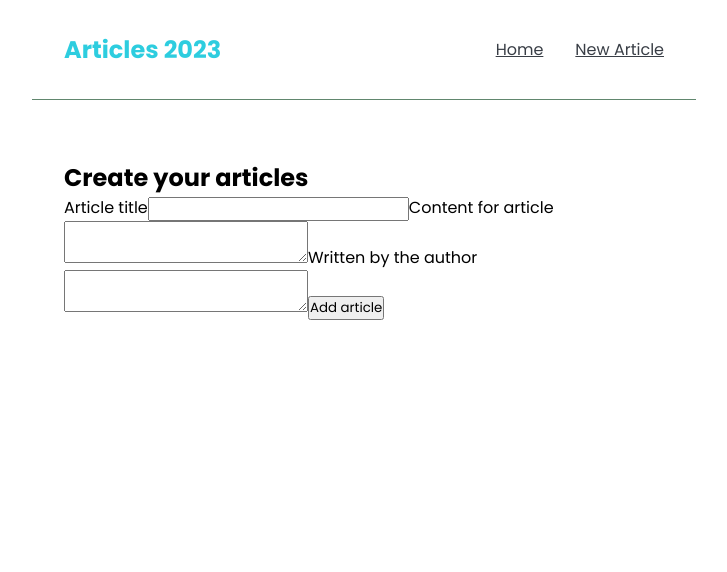
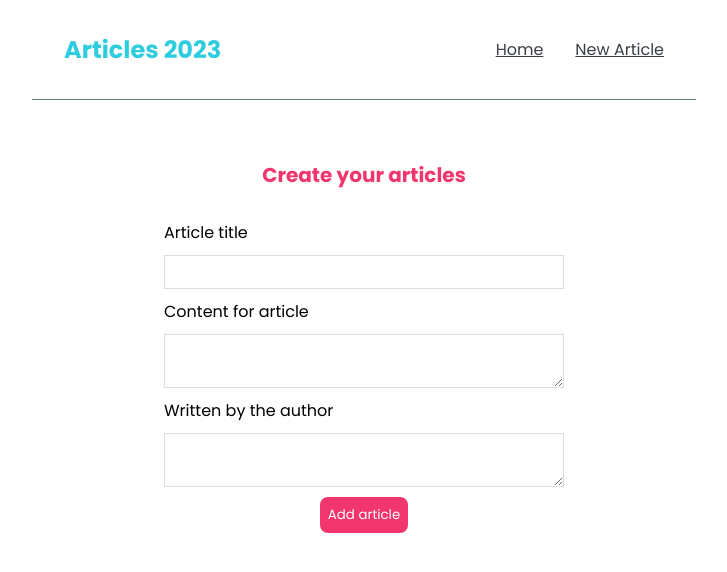
Before and after one commit to YashKaskar/article-2023, a React (Create React App) app: page /create in a window 1280 px wide. Shown: the top 572 px of the page, without its empty margins (276-1003 px from the left). Built offline with nearby package versions, Linux system fonts and the light colour scheme; the HTML template or start-up script is replaced by a standard one.

Commit message:
styling form

```diff
--- a/src/index.css
+++ b/src/index.css
@@ -84,3 +84,35 @@
 span {
   color: #2DCDDF;
 }
+
+
+.create {
+  max-width: 400px;
+  margin: 0 auto;
+  text-align: center;
+}
+.create label {
+  text-align: left;
+  display: block;
+}
+.create h2 {
+  font-size: 20px;
+  color: #f1356d;
+  margin-bottom: 30px;
+}
+.create input, .create textarea{
+  width: 100%;
+  padding: 6px 10px;
+  margin: 10px 0;
+  border: 1px solid #ddd;
+  box-sizing: border-box;
+  display: block;
+}
+.create button {
+  background: #f1356d;
+  color: #fff;
+  border: 0;
+  padding: 8px;
+  border-radius: 8px;
+  cursor: pointer;
+}
```
